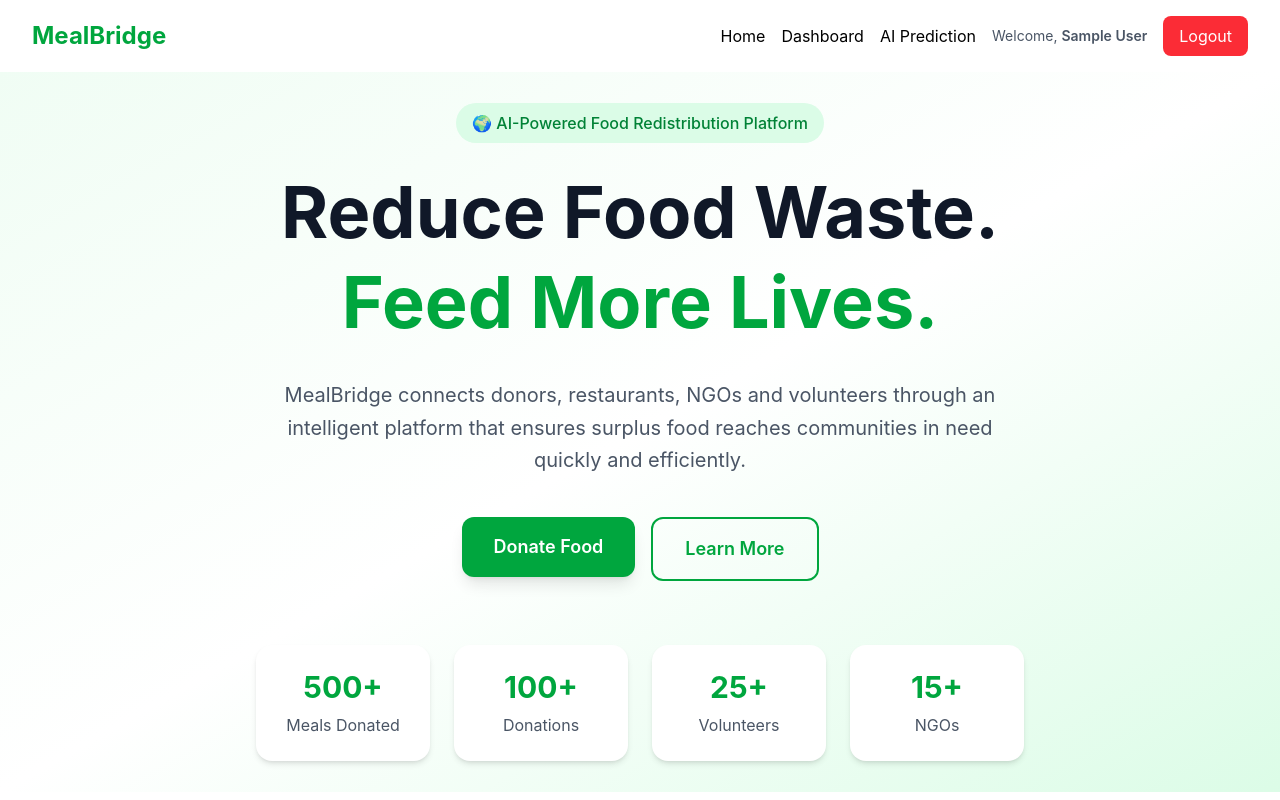
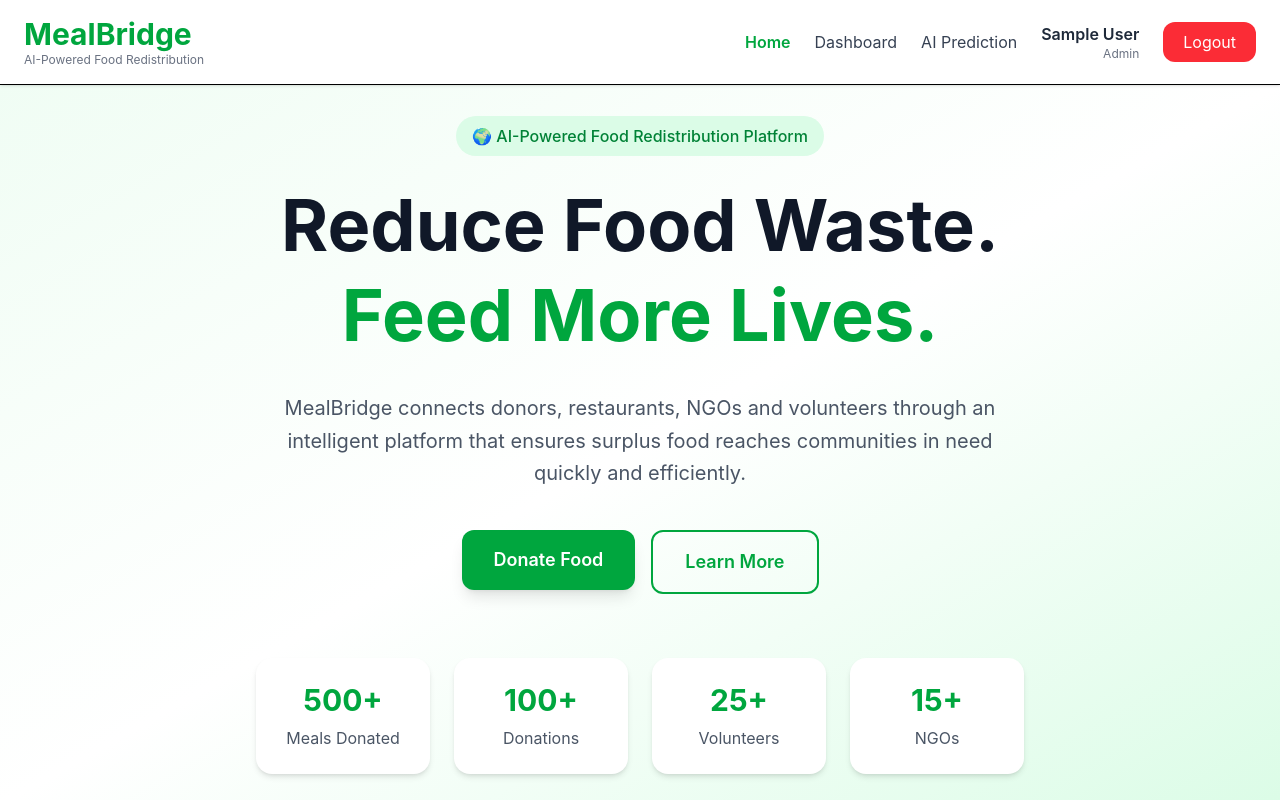
Before and after one commit to rishithambala/MealBridge, a React (Vite) app in the folder client/: page / in a window 1280 px wide. Shown: the top 800 px of the page. Built offline with nearby package versions, Linux system fonts and the light colour scheme; no server answers; sample sign-in values are in the browser's storage.

Commit message:
Improved navbar UI

```diff
--- a/client/src/components/Navbar.jsx
+++ b/client/src/components/Navbar.jsx
@@ -1,107 +1,157 @@
-import { Link, useNavigate } from "react-router-dom"
+import { Link, useLocation } from "react-router-dom"
 import toast from "react-hot-toast"
 
 const Navbar = () => {
-  const navigate = useNavigate()
+
+  const location = useLocation()
 
   const userInfo = JSON.parse(
     localStorage.getItem("userInfo") || "null"
   )
 
   const logoutHandler = () => {
+
     localStorage.removeItem("userInfo")
 
-  toast.success("Logged Out Successfully")
+    toast.success(
+      "Logged Out Successfully"
+    )
 
     window.location.href = "/"
+
   }
+
+  const activeClass = (path) =>
+    location.pathname === path
+      ? "text-green-600 font-semibold"
+      : "text-gray-700 hover:text-green-600"
+
   return (
-    <nav className="w-full bg-white shadow-md px-8 py-4 flex justify-between items-center">
+    <nav className="sticky top-0 z-50 bg-white/90 backdrop-blur-md shadow-sm border-b">
+
+      <div className="max-w-7xl mx-auto px-6 py-4 flex justify-between items-center">
 
         <Link to="/">
-        <h1 className="text-2xl font-bold text-green-600">
+
+          <div>
+
+            <h1 className="text-3xl font-bold text-green-600">
               MealBridge
             </h1>
+
+            <p className="text-xs text-gray-500">
+              AI-Powered Food Redistribution
+            </p>
+
+          </div>
+
         </Link>
 
-      <div className="flex gap-4 items-center flex-wrap">
+        <div className="flex items-center gap-6 flex-wrap">
 
           <Link
             to="/"
-          className="hover:text-green-600"
+            className={activeClass("/")}
           >
             Home
           </Link>
 
           {userInfo && (
+
             <Link
               to="/dashboard"
-            className="hover:text-green-600"
+              className={activeClass("/dashboard")}
             >
               Dashboard
             </Link>
+
           )}
 
           {(userInfo?.role === "donor" ||
             userInfo?.role === "restaurant") && (
+
             <Link
               to="/create-donation"
-            className="hover:text-green-600"
+              className={activeClass("/create-donation")}
             >
               Create Donation
             </Link>
+
           )}
 
           {(userInfo?.role === "ngo" ||
             userInfo?.role === "volunteer") && (
+
             <Link
               to="/donations"
-            className="hover:text-green-600"
+              className={activeClass("/donations")}
             >
-            Manage Donations
+              Donations
             </Link>
+
           )}
 
           {userInfo && (
+
             <Link
               to="/ai-predict"
-            className="hover:text-green-600"
+              className={activeClass("/ai-predict")}
             >
               AI Prediction
             </Link>
+
           )}
 
           {!userInfo ? (
+
             <>
+
               <Link to="/login">
-              <button className="bg-green-600 text-white px-4 py-2 rounded-lg hover:bg-green-700 transition">
+
+                <button className="bg-green-600 text-white px-5 py-2 rounded-xl hover:bg-green-700 transition">
                   Login
                 </button>
+
               </Link>
 
               <Link to="/register">
-              <button className="border border-green-600 text-green-600 px-4 py-2 rounded-lg hover:bg-green-50 transition">
+
+                <button className="border border-green-600 text-green-600 px-5 py-2 rounded-xl hover:bg-green-50 transition">
                   Register
                 </button>
+
               </Link>
+
             </>
+
           ) : (
+
             <>
-            <div className="hidden md:block text-sm text-gray-600">
-              Welcome,{" "}
-              <span className="font-semibold">
+
+              <div className="hidden md:flex flex-col text-right">
+
+                <span className="font-semibold text-gray-800">
                   {userInfo.name}
                 </span>
+
+                <span className="text-xs text-gray-500 capitalize">
+                  {userInfo.role}
+                </span>
+
               </div>
 
               <button
                 onClick={logoutHandler}
-              className="bg-red-500 text-white px-4 py-2 rounded-lg hover:bg-red-600 transition"
+                className="bg-red-500 text-white px-5 py-2 rounded-xl hover:bg-red-600 transition"
               >
                 Logout
               </button>
+
             </>
+
           )}
+
+        </div>
 
       </div>
 
```
Lines whose indentation alone changed are shown as unchanged.
